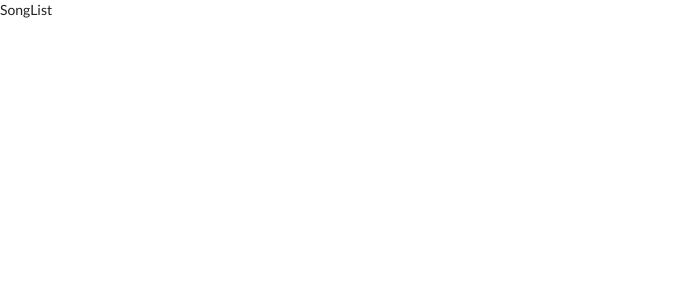
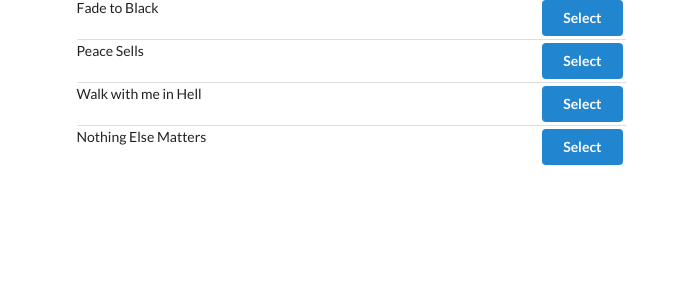
Before and after one commit to prateekvarma/react-redux-songs, a React (Create React App) app: page / in a window 1280 px wide. Shown: the top 300 px of the page, without its empty margins (0-688 px from the left). Built offline with nearby package versions, Linux system fonts and the light colour scheme.

Commit message:
Displayed the list of songs, by extracting Redux data from mapStateToProps

```diff
--- a/src/components/App.js
+++ b/src/components/App.js
@@ -3,8 +3,12 @@
 
 const App = () => {
   return (
-    <div>
-      <SongList />
+    <div className="ui container grid">
+      <div className="ui row">
+        <div className="column eight wide">
+          <SongList />
+        </div>
+      </div>
     </div>
   );
 };
--- a/src/components/SongList.js
+++ b/src/components/SongList.js
@@ -2,14 +2,26 @@
 import { connect } from "react-redux"; //using connect here, because this partiular component needs to pull in the data (i.e list of songs)
 
 class SongList extends React.Component {
+  renderList() {
+    return this.props.songs.map((song) => {
+      return(
+        <div className="item" key={song.title}>
+          <div className="right floated content">
+            <button className="ui button primary">Select</button>
+          </div>
+          <div className="content">{song.title}</div>
+        </div>
+      )
+    });
+  }
+
   render() {
-    return <div>SongList</div>;
+    return <div className="ui divided list">{this.renderList()}</div>;
   }
 }
 
 const mapStateToProps = (state) => {
-  console.log(state); //logs the 4 different song objects, and selectedSong as null
-  return state;
-}
+  return { songs: state.songs }; //this is equivalent to 'props.songs === { songs: state.songs }' being injected into the SongList component above. And this is how the data is passed from the REDUX store into a REACT component.
+};
 
 export default connect(mapStateToProps)(SongList); //yes this is valid syntax - calling a function inside a function.
```
